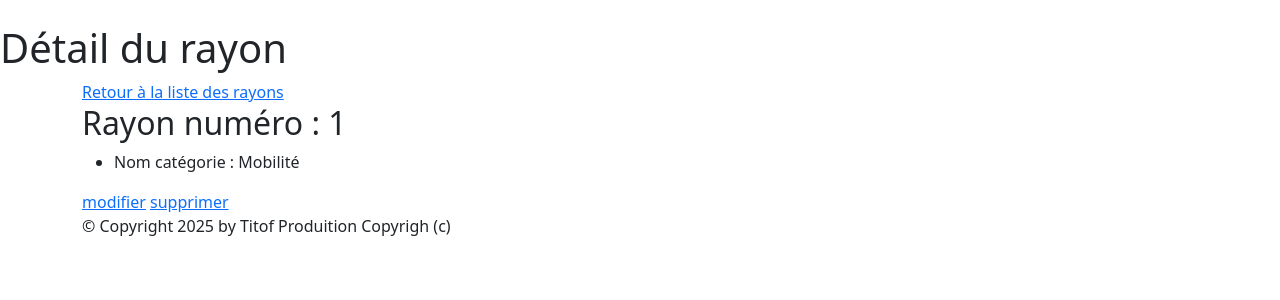
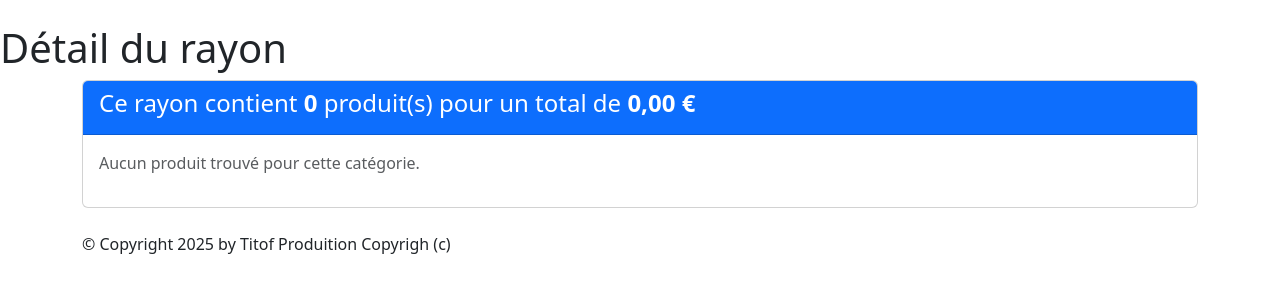
Before and after one commit to valentin-hun/prog_avancee_td, a Django app: page /monApp/rayon/1/ in a window 1280 px wide. Shown: the part 64-364 px from the top of the page. Run offline with Django 5.2, Linux system fonts and the light colour scheme; data comes from the database, SQL or seed files in the repository; some libraries are stand-ins or nearby versions.

Commit message:
ajout nb_cateories + valeur des rayons + ajout des produits dans rayon_detail

```diff
--- a/monApp/templates/monApp/detail_rayon.html
+++ b/monApp/templates/monApp/detail_rayon.html
@@ -6,12 +6,35 @@
 
 {% block contenu %}
 
-<a href="{% url 'lst_rayons' %}">Retour à la liste des rayons</a>
-<h2>Rayon numéro : {{ rayon.idRayon }}</h2>
-
-<ul>
-    <li>Nom catégorie : {{ rayon.nomRayon }} </li>
-</ul>
-<a href="{% url 'rayon-chng' rayon.idRayon %}">modifier</a>
-<a href="{% url 'dlt_rayon' rayon.idRayon %}">supprimer</a>
+<div class="card mb-4">
+    <div class="card-header bg-primary text-white">
+        <h4>Ce rayon contient <strong> {{total_nb_produit}} </strong> produit(s) pour un total de
+        <strong>{{total_rayon|floatformat:2 }} € </strong></h4>
+    </div>
+    <div class="card-body">
+        <div class="row">
+        {% if prdts_dt %}
+            {% for data in prdts_dt %}
+                <div class="col-sm-3">
+                    <div class="card mb-2 text-center">
+                        <div class="card-header bg-info text-white">
+                            <h5 class="card-title">{{ data.produit.intituleProd }}</h5>
+                        </div>
+                        <div class="card-body">
+                            <ul class="list-unstyled">
+                                <li>Prix unitaire : {{data.prix_unitaire }} € </li>
+                                <li>Quantité : {{data.qte }} </li>
+                                <li>Total : {{ data.total_produit}} €</li>
+                            </ul>
+                            <a href="{% url 'dtl_prdt' data.produit.refProd %}" class="btn btn-primary mt-2">Détails</a>
+                        </div>
+                    </div>
+                </div>
+            {% endfor %}
+        </div>
+        {% else %}
+            <p class="text-muted">Aucun produit trouvé pour cette catégorie.</p>
+        {% endif %}
+    </div>
+</div>
 {% endblock %}
--- a/monApp/urls.py
+++ b/monApp/urls.py
@@ -11,7 +11,6 @@ urlpatterns = [
     path('login/', views.ConnectView.as_view(), name='login'),
     path('register/', views.RegisterView.as_view(), name='register'),
     path('logout/', views.DisconnectView.as_view(), name='logout'),
-
 
     path("produits/",views.ProduitListView.as_view(), name="lst_prdts"),
     path("produit/<pk>/",views.ProduitDetailView.as_view(), name="dtl_prdt"),
--- a/monApp/views.py
+++ b/monApp/views.py
@@ -250,6 +250,13 @@ class RayonListView(ListView):
     def get_context_data(self, **kwargs):
         context = super(RayonListView, self).get_context_data(**kwargs)
         context['titremenu'] = "Liste des rayons"
+        ryns_dt = []
+        for rayon in context['rayons']:
+            total = 0
+            for contenir in rayon.contenir_rayon.all():
+                total += contenir.produit.prixUnitaireProd * contenir.Qte
+            ryns_dt.append({'rayon': rayon,'total_stock': total})
+        context['ryns_dt'] = ryns_dt
         return context
 
 class RayonDetailView(DetailView):
@@ -260,6 +267,20 @@ class RayonDetailView(DetailView):
     def get_context_data(self, **kwargs):
         context = super(RayonDetailView, self).get_context_data(**kwargs)
         context['titremenu'] = "Détail du rayon"
+        prdts_dt = []
+        total_rayon = 0
+        total_nb_produit = 0
+        for contenir in self.object.contenir_rayon.all():
+            total_produit = contenir.produit.prixUnitaireProd * contenir.Qte
+            prdts_dt.append({'produit': contenir.produit,
+                             'qte': contenir.Qte,'prix_unitaire': contenir.produit.prixUnitaireProd,
+                             'total_produit': total_produit
+                            })
+            total_rayon += total_produit
+            total_nb_produit += contenir.Qte
+        context['prdts_dt'] = prdts_dt
+        context['total_rayon'] = total_rayon
+        context['total_nb_produit'] = total_nb_produit
         return context
 
 def RayonUpdate(request, pk):
```
Also changed, not shown: monApp/templates/monApp/detail_categorie.html (+25 -0 lines), monApp/templates/monApp/list_rayons.html (+10 -5 lines).
